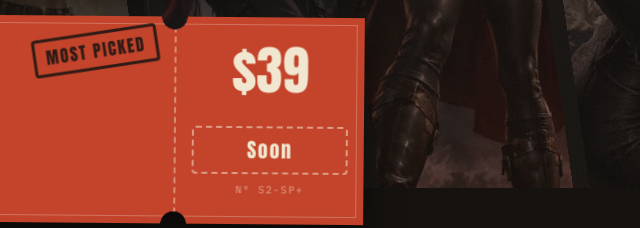
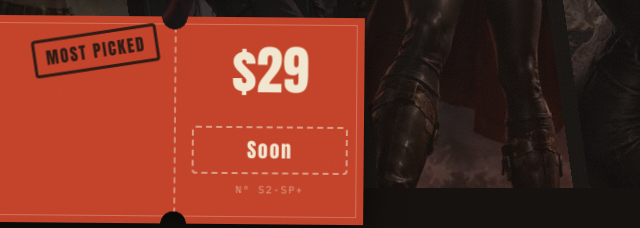
Before and after one commit to harfoggy/thewheelofwisdom, a plain HTML site: page index.html in a window 1280 px wide. Shown: the part 612-840 px from the top of the page, 640-1280 px from the left. Drawn offline with Linux system fonts and the light colour scheme.

Commit message:
Sıra güncellendi

```diff
--- a/index.html
+++ b/index.html
@@ -14,7 +14,7 @@
   // ===== AYARLAR (Harun): fiyatlar ve satın alma linkleri. Link boşsa düğme "Soon" yazar. =====
   const PAKETLER = {
     spin:      { fiyat: 10, link: "" },
-    spin_plus: { fiyat: 39, link: "" },
+    spin_plus: { fiyat: 29, link: "" },
     legendary: { fiyat: 99, link: "" },
   };
 </script>
@@ -150,7 +150,7 @@
         <ul><li>Everything in Spin</li><li>Posted within 3 days</li><li>Animated soulmate card</li></ul>
         <span class="damga">Most picked</span>
       </div>
-      <div class="kocan"><p class="tutar">$39</p><p class="bekleme" data-bekleme="spin_plus"></p><a class="al" href="#">Buy</a><p class="seri">Nº S2-SP+</p></div>
+      <div class="kocan"><p class="tutar">$29</p><p class="bekleme" data-bekleme="spin_plus"></p><a class="al" href="#">Buy</a><p class="seri">Nº S2-SP+</p></div>
     </article></div>
 
     <div class="bilet-kap"><article class="bilet efsane" data-paket="legendary">
```
